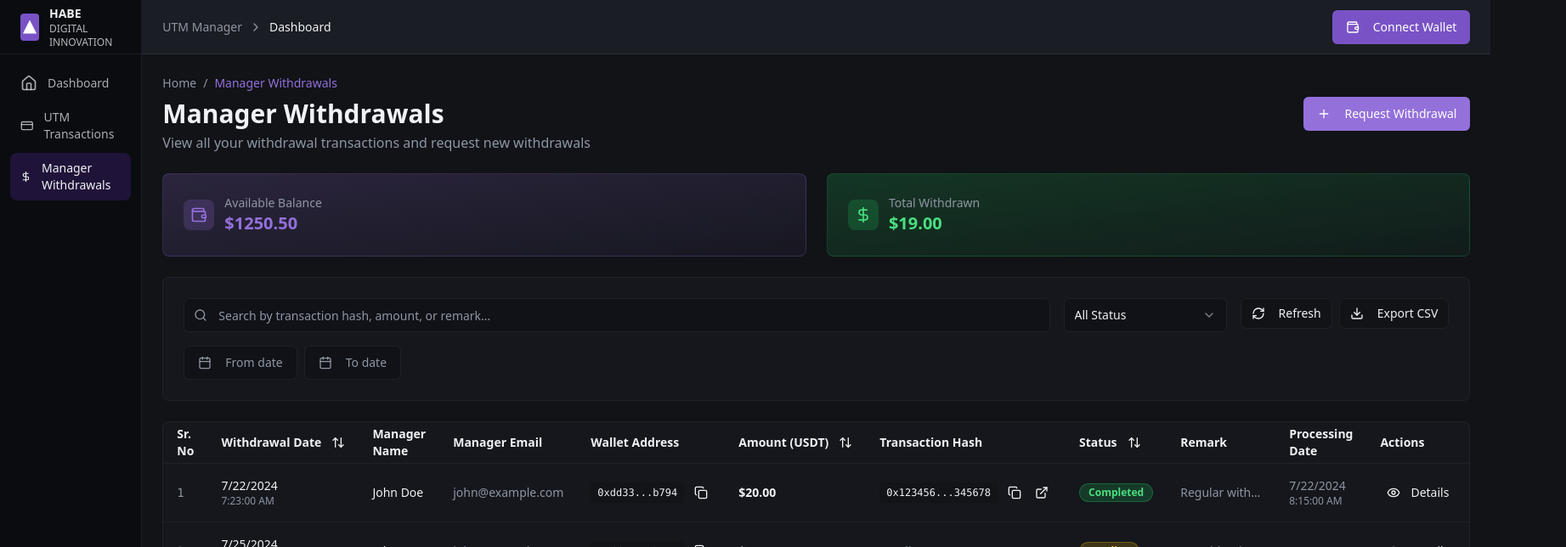
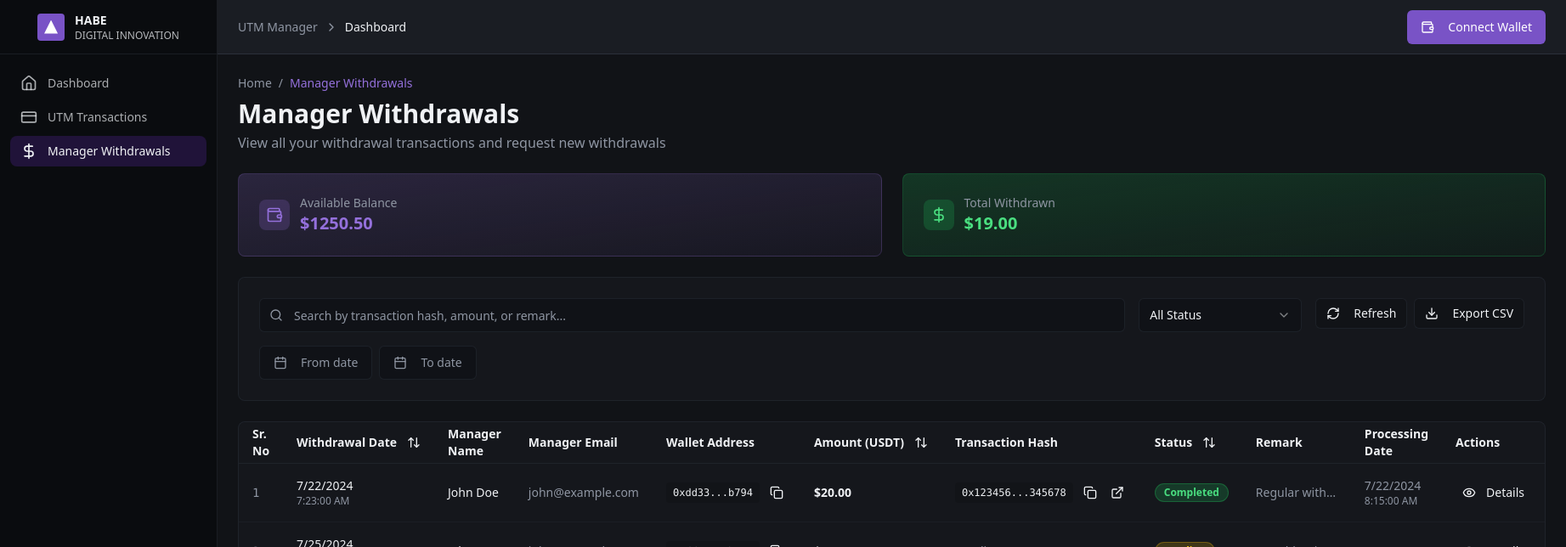
Before and after one commit to SKfraz04/habe-reach-dash, a React (Vite) app: page /withdrawals in a window 1280 px wide. Shown: the top 644 px of the page at 85% size, 1843 px wide, since content can reach past the window. Built offline with nearby package versions, Linux system fonts and the light colour scheme.

Commit message:
Fix sidebar width and remove CTA
Adjusted sidebar width to resolve display issues and removed the "Request Withdrawal" CTA from the Manager Withdrawals page.

```diff
--- a/src/components/Sidebar.tsx
+++ b/src/components/Sidebar.tsx
@@ -22,7 +22,7 @@ const sidebarItems = [
 
 export function Sidebar() {
   return (
-    <div className="flex h-screen w-64 flex-col bg-admin-sidebar border-r border-admin-sidebar-border">
+    <div className="flex h-screen w-64 min-w-64 flex-col bg-admin-sidebar border-r border-admin-sidebar-border">
       {/* Logo Section */}
       <div className="flex h-16 items-center justify-center border-b border-admin-sidebar-border px-6">
         <div className="flex items-center space-x-3">
--- a/src/pages/Withdrawals.tsx
+++ b/src/pages/Withdrawals.tsx
@@ -106,14 +106,6 @@ const Withdrawals = () => {
                   View all your withdrawal transactions and request new withdrawals
                 </p>
               </div>
-
-              <Button
-                onClick={() => setIsRequestModalOpen(true)}
-                className="bg-primary hover:bg-primary/90 text-primary-foreground"
-              >
-                <Plus className="h-4 w-4 mr-2" />
-                Request Withdrawal
-              </Button>
             </div>
 
             <div className="grid grid-cols-1 md:grid-cols-2 gap-6">
```
